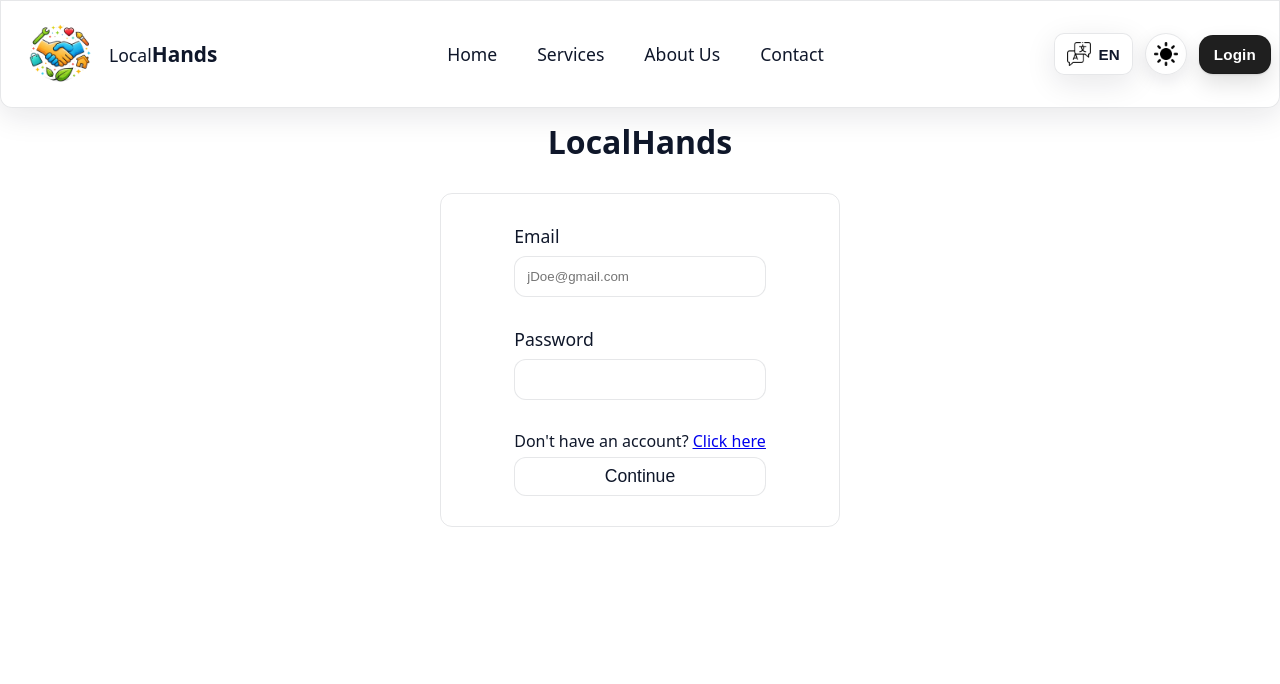
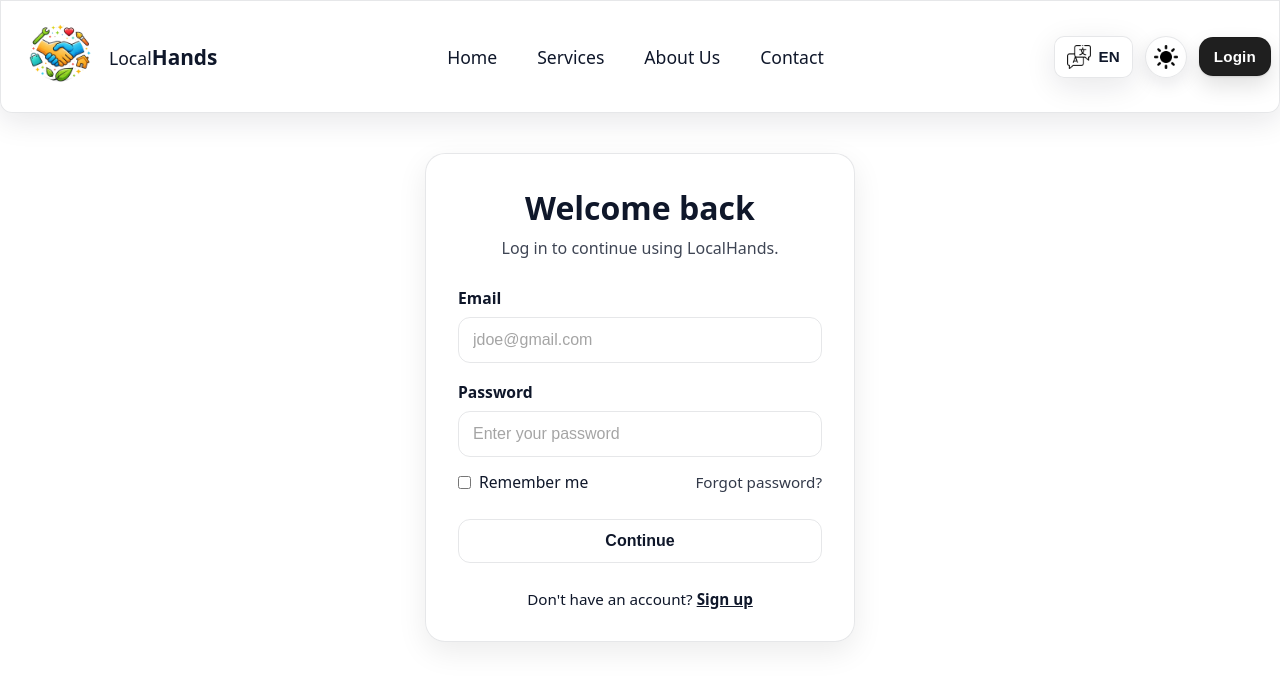
Before and after one commit to NeelBhavsar1/LocalHands, a Next.js app: page /login in a window 1280 px wide. Shown: the top 684 px of the page. Built offline with nearby package versions, Linux system fonts and the light colour scheme.

Commit message:
sign in page

```diff
--- a/src/app/login/page.js
+++ b/src/app/login/page.js
@@ -1,38 +1,63 @@
-"use client"
+"use client";
 
-import React from 'react'
-import styles from './page.module.css'
-import HomeNavBar from '@/components/HomeNavBar/HomeNavBar'
-import Link from 'next/link'
+import React from "react";
+import styles from "./page.module.css";
+import HomeNavBar from "@/components/HomeNavBar/HomeNavBar";
+import Link from "next/link";
 
 export default function page() {
-
-    const submitForm = () => {
-        console.log("Form submitted!");
-    }
+  const submitForm = (e) => {
+    e.preventDefault();
+    console.log("Form submitted!");
+  };
 
   return (
     <div className={styles.wrapper}>
-        <HomeNavBar />
-        <h1>LocalHands</h1>
+      <HomeNavBar />
 
-        <div className={styles.container}>
+      <main className={styles.main}>
 
-            <form name='login-form' required onChange={submitForm} className={styles.loginForm}>
-                <label htmlFor='email'>Email
-                    <input type='email' id='email' name='email' required placeholder='jDoe@gmail.com' />
-                </label>
+        <section className={styles.card}>
 
-                <label htmlFor='password'>Password
-                    <input type='password' id='pasword' name='password' required />
-                </label>
-                <p className={styles.goToSignUp}>Don't have an account? <span><Link href="/">Click here</Link></span></p>
-                <input type='submit' value='Continue' className={styles.submitForm} />
+          <div className={styles.header}>
+            <h1>Welcome back</h1>
+            <p>Log in to continue using LocalHands.</p>
+          </div>
 
-            </form>
+          <form name="login-form" className={styles.loginForm} onSubmit={submitForm}>
+            <label htmlFor="email">Email
+              <input type="email" id="email" name="email" required placeholder="jdoe@gmail.com" autoComplete="email" />
+            </label>
 
+            <label htmlFor="password">Password
+              <input type="password" id="password" name="password" required placeholder="Enter your password" autoComplete="current-password" />
+            </label>
 
-        </div>
+            <div className={styles.optionsRow}>
+              <label className={styles.rememberMe}>
+                <input type="checkbox" name="rememberMe" />
+                Remember me
+              </label>
+
+              <Link href="/forgot-password" className={styles.forgotPassword}>
+                Forgot password?
+              </Link>
+            </div>
+
+            <button type="submit" className={styles.submitForm}>
+              Continue
+            </button>
+
+            <p className={styles.goToSignUp}>
+              Don't have an account?{" "}
+              <Link href="/signup">Sign up</Link>
+            </p>
+          </form>
+
+        </section>
+
+      </main>
+
     </div>
-  )
+  );
 }
--- a/src/app/login/page.module.css
+++ b/src/app/login/page.module.css
@@ -1,80 +1,175 @@
-.container {
-    display: flex;
-    flex-direction: column;
-    justify-content: center;
-    width: 100%;
-    margin: 30px auto;
-    padding: 30px;
-    border: 1px solid var(--border);
-    max-width: 400px;
-    border-radius: 12px;
+.wrapper {
+    min-height: 100vh;
     color: var(--text);
 }
 
-.wrapper h1 {
+.main {
+    display: flex;
     justify-content: center;
-    margin-top: 12px;
-    display: flex;
+    align-items: center;
+    padding: 40px 20px 60px;
 }
 
+.card {
+    width: 100%;
+    max-width: 430px;
+    padding: 32px;
+    border: 1px solid var(--border);
+    border-radius: 20px;
+    background: var(--navbarbackgroundcolor);
+    box-shadow: 0 10px 30px rgba(0, 0, 0, 0.08);
+}
+
+.header {
+    text-align: center;
+    margin-bottom: 28px;
+}
+
+.header h1 {
+    margin: 0 0 8px 0;
+    font-size: 2rem;
+    font-weight: 700;
+}
+
+.header p {
+    margin: 0;
+    font-size: 1rem;
+    color: var(--text);
+    opacity: 0.8;
+}
 
 .loginForm {
     display: flex;
     flex-direction: column;
-    margin: 0 auto;
-    width: auto;
-
+    gap: 18px;
 }
 
 .loginForm label {
     display: flex;
     flex-direction: column;
     gap: 8px;
-    font-size: 1.1rem;
-    font-weight: 500;
-    margin-bottom: 30px;
+    font-size: 0.98rem;
+    font-weight: 600;
 }
 
-.loginForm label input {
-    padding: 12px;
+.loginForm input[type="email"],
+.loginForm input[type="password"] {
+    width: 100%;
+    padding: 13px 14px;
     border-radius: 12px;
     border: 1px solid var(--border);
-    background-color: none;
+    background-color: transparent;
+    color: var(--text);
+    font-size: 1rem;
+    outline: none;
+    transition: border-color 0.2s ease, box-shadow 0.2s ease, transform 0.15s ease;
+    box-sizing: border-box;
+}
+
+.loginForm input[type="email"]::placeholder,
+.loginForm input[type="password"]::placeholder {
+    opacity: 0.65;
+}
+
+.loginForm input[type="email"]:focus,
+.loginForm input[type="password"]:focus {
+    border-color: var(--text);
+    box-shadow: 0 0 0 3px rgba(100, 100, 100, 0.15);
+}
+
+.optionsRow {
+    display: flex;
+    justify-content: space-between;
+    align-items: center;
+    gap: 12px;
+    margin-top: -4px;
+}
+
+.rememberMe {
+    display: flex !important;
+    flex-direction: row !important;
+    align-items: center;
+    gap: 8px;
+    font-size: 0.95rem;
+    font-weight: 500 !important;
+    margin: 0;
+}
+
+.rememberMe input {
+    accent-color: currentColor;
+}
+
+.forgotPassword {
+    font-size: 0.95rem;
+    text-decoration: none;
+    color: var(--text);
+    opacity: 0.85;
+    transition: opacity 0.2s ease;
+}
+
+.forgotPassword:hover {
+    opacity: 1;
+    text-decoration: underline;
 }
 
 .submitForm {
-    padding: 8px 12px;
+    width: 100%;
+    padding: 12px 16px;
     color: var(--text);
     border: 1.5px solid var(--border);
     border-radius: 12px;
-    font-size: 1.1rem;
-    background-color: var(--navbarbackgroundcolor);
+    font-size: 1rem;
+    font-weight: 600;
+    background-color: transparent;
     cursor: pointer;
-    transition: all 120ms ease-in-out;
+    transition: transform 120ms ease-in-out, background-color 120ms ease-in-out;
+    margin-top: 8px;
 }
 
 .submitForm:hover {
     transform: translateY(-2px);
 }
 
+.submitForm:active {
+    transform: translateY(0);
+}
+
 .goToSignUp {
-    margin-bottom: 5px;
+    text-align: center;
+    margin: 8px 0 0 0;
+    font-size: 0.95rem;
     cursor: default;
 }
 
-.goToSignUp span {
+.goToSignUp a {
     text-decoration: underline;
-    cursor: pointer;
+    color: var(--text);
+    font-weight: 600;
 }
 
-@media(max-width: 768px) {
-    .container {
-        max-width: 300px;
-        border: none;
+@media (max-width: 768px) {
+    .main {
+        padding: 24px 16px 40px;
+        align-items: flex-start;
+    }
+
+    .card {
+        max-width: 100%;
+        padding: 24px 20px;
+        border-radius: 16px;
+        box-shadow: none;
+    }
+
+    .header h1 {
+        font-size: 1.7rem;
+    }
+
+    .optionsRow {
+        flex-direction: column;
+        align-items: flex-start;
     }
 
     .goToSignUp {
-        margin-bottom: 12px;
-        font-size: 1rem;
+        font-size: 0.95rem;
     }
 }
--- a/src/components/HomeNavBar/HomeNavBar.js
+++ b/src/components/HomeNavBar/HomeNavBar.js
@@ -4,6 +4,7 @@ import ToggleButton from "../ToggleButton/ToggleButton";
 import styles from "./HomeNavBar.module.css";
 import Image from "next/image";
 import { useState } from "react";
+import Link from "next/link";
 
 export default function HomeNavBar() {
 
@@ -17,7 +18,7 @@ export default function HomeNavBar() {
     return (
         <div className={styles.container}>
             <div className={styles.logo}>
-                <Image src="/logo-v2.png" alt="LocalHands Logo" width={100} height={100} className={styles.localHandsImage}/>
+                <Link href="/"><Image src="/logo-v2.png" alt="LocalHands Logo" width={100} height={100} className={styles.localHandsImage}/></Link>
                 <p>Local<span>Hands</span></p>
             </div>
 
```
